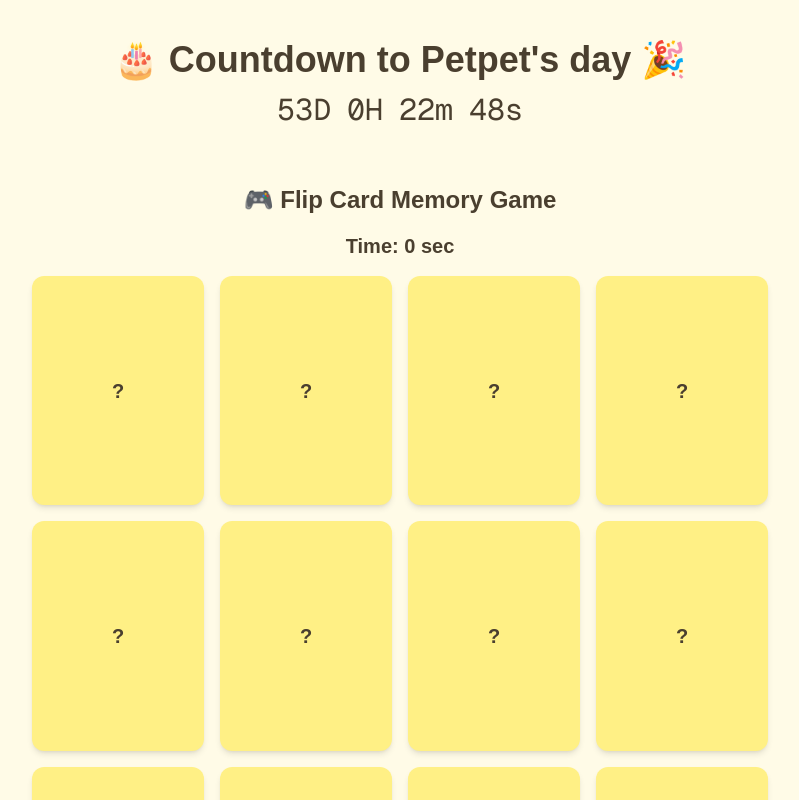
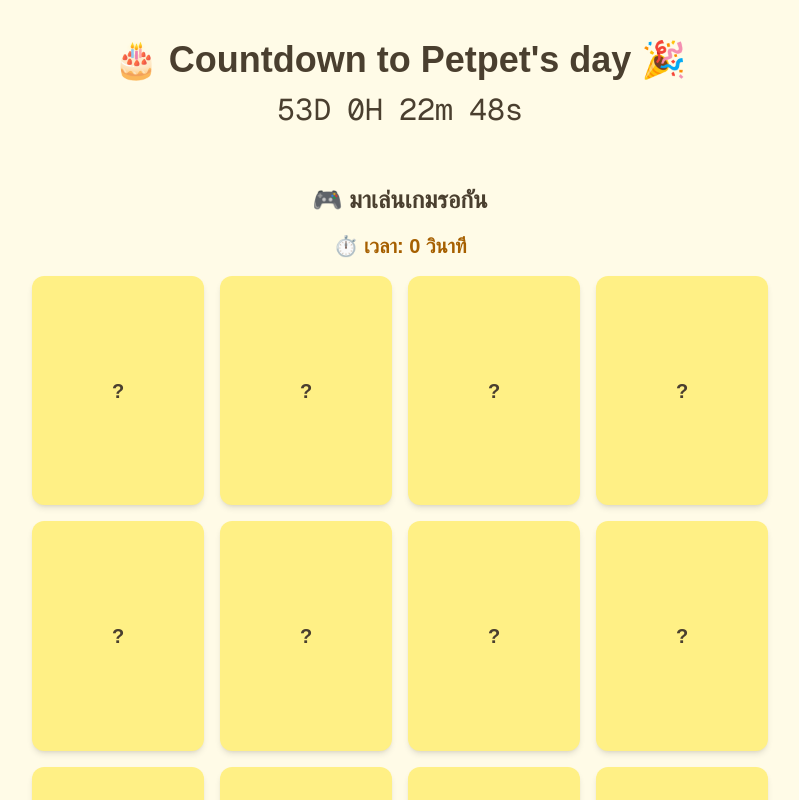
Before and after one commit to sanellman/ipetpetu-next, a Next.js app: page / in a window 1280 px wide. Shown: the top 800 px of the page, without its empty margins (240-1039 px from the left). Built offline with nearby package versions, Linux system fonts and the light colour scheme.

Commit message:
add popup alert

```diff
--- a/package.json
+++ b/package.json
@@ -13,6 +13,7 @@
     "react": "19.1.0",
     "react-dom": "19.1.0",
     "react-icons": "^5.5.0",
+    "sweetalert2": "^11.22.2",
     "uuid": "^11.1.0"
   },
   "devDependencies": {
--- a/src/app/components/FlipCardGame.jsx
+++ b/src/app/components/FlipCardGame.jsx
@@ -1,8 +1,9 @@
 "use client";
 import { useState, useEffect } from "react";
-import Card from "./Card"; // ต้อง import ให้ถูก
-import Image from "next/image";
+import Card from "./Card";
 import { v4 as uuidv4 } from 'uuid';
+import Swal from 'sweetalert2';
+import 'sweetalert2/dist/sweetalert2.min.css';
 
 const cardImages = [
   "/images/cards/card1.jpg",
@@ -28,7 +29,7 @@ export default function FlipCardGame() {
   const [second, setSecond] = useState(null);
   const [lock, setLock] = useState(false);
   const [seconds, setSeconds] = useState(0);
-    const [isRunning, setIsRunning] = useState(false); // ← แก้ตรงนี้
+  const [isRunning, setIsRunning] = useState(false);
   const [hasStarted, setHasStarted] = useState(false);
 
   useEffect(() => {
@@ -46,16 +47,28 @@ export default function FlipCardGame() {
   }, [isRunning]);
 
   useEffect(() => {
-  if (cards.length > 0 && cards.every((card) => card.matched)) {
+    const allMatched = cards.length > 0 && cards.every((card) => card.matched);
+    if (allMatched && hasStarted) {
       setIsRunning(false);
+
+      setTimeout(() => {
+        Swal.fire({
+          title: '🎉 เก่งมาก!',
+          text: `ใช้เวลาไปทั้งหมด ${seconds} วินาที`,
+          icon: 'success',
+          confirmButtonText: 'Done!',
+          confirmButtonColor: '#facc15',
+        });
+      }, 500);
     }
-}, [cards]);
+  }, [cards, hasStarted, seconds]);
 
   const handleClick = (card) => {
     if (!hasStarted) {
       setHasStarted(true);
       setIsRunning(true);
     }
+
     if (lock || card.flipped || card.matched) return;
 
     const newCards = cards.map((c) =>
@@ -89,9 +102,9 @@ export default function FlipCardGame() {
 
   return (
     <div className="p-4 max-w-4xl mx-auto">
-    <h2 className="text-2xl font-semibold text-center mb-4">🎮 Flip Card Memory Game</h2>
-    <div className="text-center text-xl font-bold mb-4">
-      Time: {seconds} sec
+      <h2 className="text-2xl font-semibold text-center mb-4">🎮 มาเล่นเกมรอกัน</h2>
+      <div className="text-center text-xl font-bold mb-4 text-yellow-700">
+        ⏱️ เวลา: {seconds} วินาที
       </div>
       <div className="grid grid-cols-4 gap-4">
         {cards.map((card) => (
```
Also changed, not shown: 1 other file (tests, documents, lock files or other folders). Lines whose indentation alone changed are shown as unchanged.
